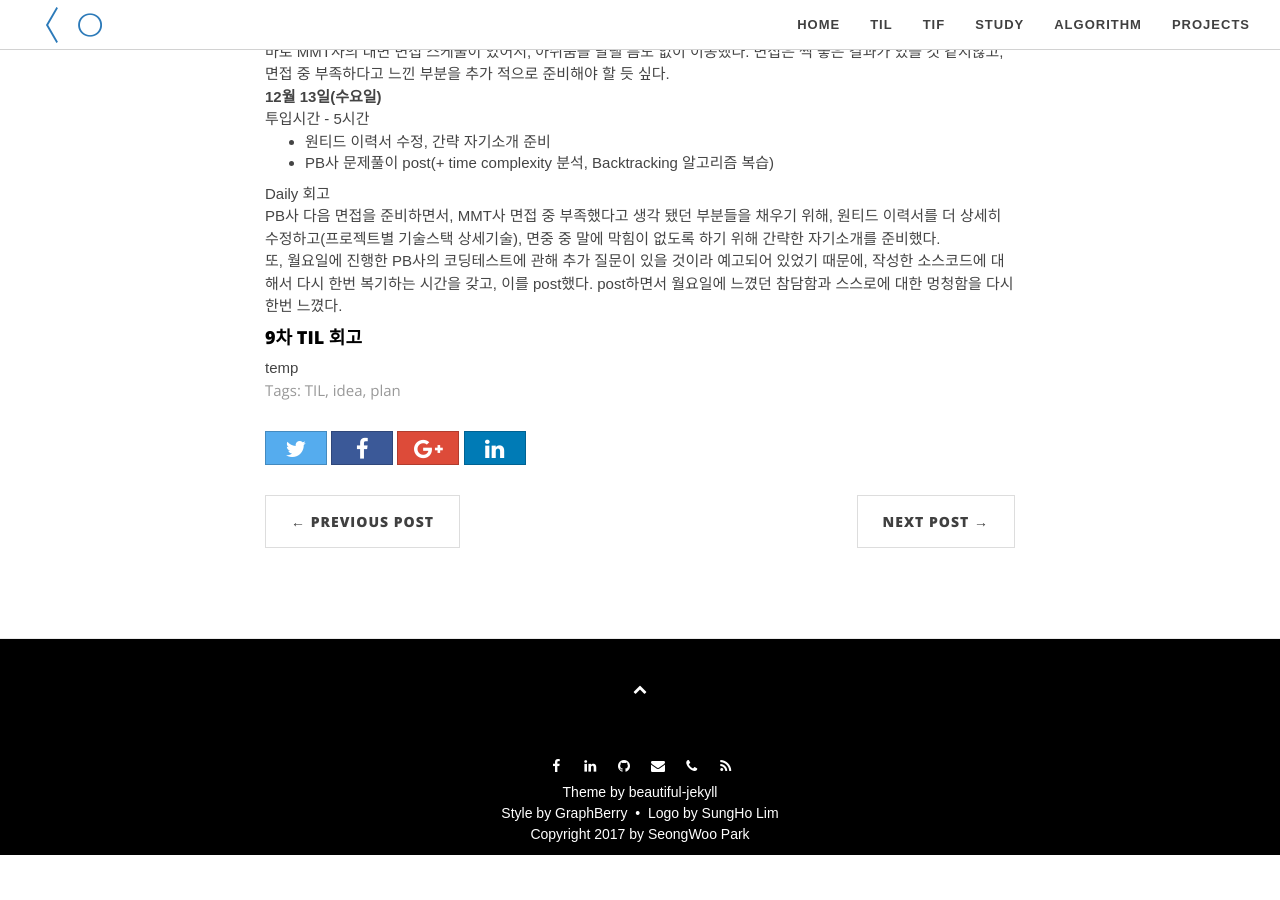
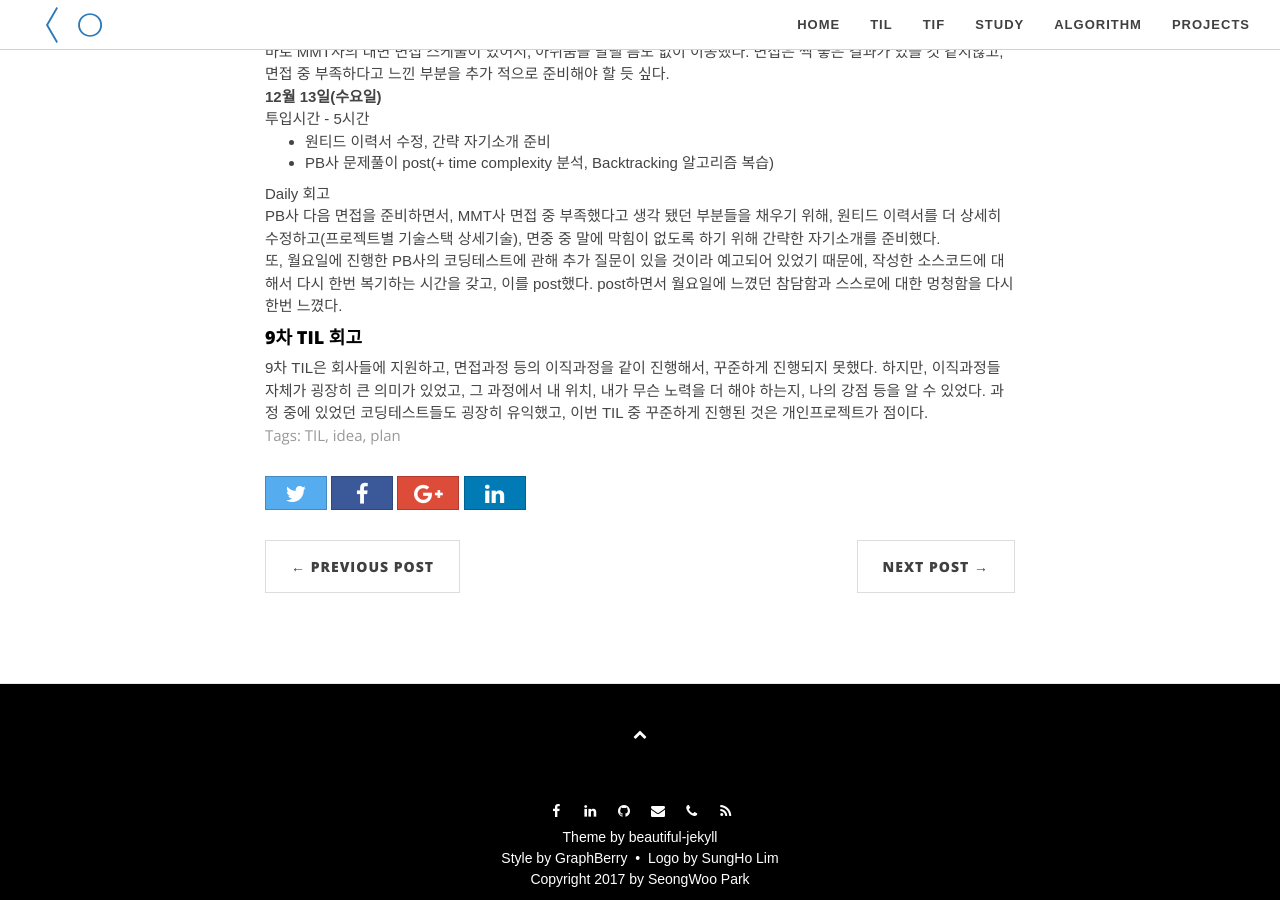
Before and after one commit to seongwoopark/seongwoopark.github.io, a Jekyll site: the page built from _posts/2017-12-07-9th_TIL.md, in a window 1280 px wide and 900 px high, scrolled down 1360 px. Built offline with Jekyll 4.4.1, drawn with Linux system fonts in a browser that asks for light colours; nearby versions of some CDN libraries; comment, search, counter and statistics services are not loaded; before the commit the page ends 2215 px from its top, so only the background shows below that.

Commit message:
update 9th til post

```diff
--- a/_posts/2017-12-07-9th_TIL.md
+++ b/_posts/2017-12-07-9th_TIL.md
@@ -83,4 +83,7 @@ PB사 다음 면접을 준비하면서, MMT사 면접 중 부족했다고 생각
 
 <h4>9차 TIL 회고</h4>
 
-temp
+9차 TIL은 회사들에 지원하고, 면접과정 등의 이직과정을 같이 진행해서, 꾸준하게 진행되지 못했다.
+하지만, 이직과정들 자체가 굉장히 큰 의미가 있었고, 그 과정에서 내 위치, 내가 무슨 노력을 더 해야 하는지,
+나의 강점 등을 알 수 있었다. 과정 중에 있었던 코딩테스트들도 굉장히 유익했고, 이번 TIL 중
+꾸준하게 진행된 것은 개인프로젝트가 점이다.
```
